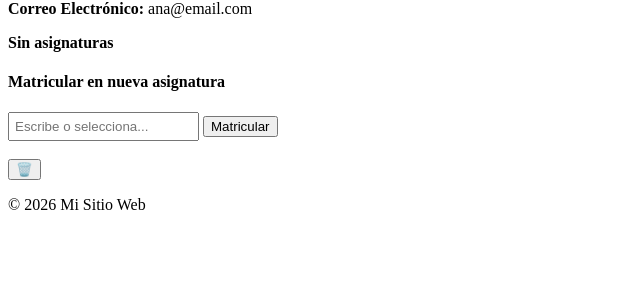
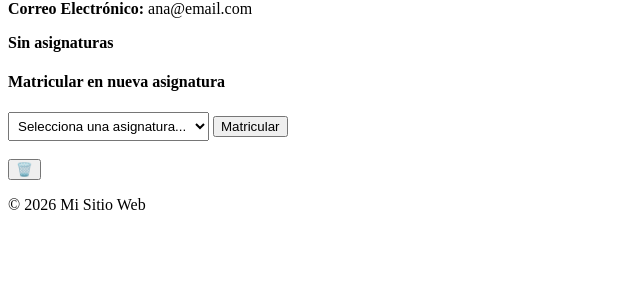
Before and after one commit to RubenToucedaPRO/gestion-escolar-python, a Flask app: page /usuario/85029528T/alumno in a window 1280 px wide. Shown: the part 303-603 px from the top of the page, without its empty margins (0-640 px from the left). Run offline with Flask 3, Linux system fonts and the light colour scheme; the visitor is signed in with stand-in values (Sample User, id 1); data comes from the database, SQL or seed files in the repository.

Commit message:
Matricular y calificar asignaturas dsiponibles en cada caso

```diff
--- a/app/templates/detalle_usuario.html
+++ b/app/templates/detalle_usuario.html
@@ -43,14 +43,12 @@
                     <form action="{{ url_for('alumnos.calificar') }}" method="POST">
                         <input type="hidden" name="dni" value="{{ usuario.get_dni() }}">
 
-                        <input type="text" name="nombre_asignatura" list="lista-asignaturas-alumno"
-                        placeholder="Escribe o selecciona..." required style="flex-grow: 1; padding: 5px;">
-
-                        <datalist id="lista-asignaturas-alumno">
+                        <select name="nombre_asignatura" required style="flex-grow: 1; padding: 5px;">
+                            <option value="" disabled selected>Selecciona una asignatura...</option>
                             {% for asig in usuario.get_asignaturas() %}
-                                <option value="{{ asig.get_nombre() }}">
+                                <option value="{{ asig.get_nombre() }}">{{ asig.get_nombre() }}</option>
                             {% endfor %}
-                        </datalist>
+                        </select>
 
                         <input type="number" step="0.01" name="nota" required>
 
@@ -67,14 +65,12 @@
                 <form action="{{ url_for('alumnos.matricular') }}" method="POST">
                     <input type="hidden" name="dni" value="{{ usuario.get_dni() }}">
 
-                    <input type="text" name="nombre_asignatura" list="lista-asignaturas"
-                   placeholder="Escribe o selecciona..." required style="flex-grow: 1; padding: 5px;">
-
-                    <datalist id="lista-asignaturas">
+                    <select name="nombre_asignatura" required style="flex-grow: 1; padding: 5px;">
+                        <option value="" disabled selected>Selecciona una asignatura...</option>
                         {% for asig in asignaturas_sistema %}
-                            <option value="{{ asig }}">
+                            <option value="{{ asig }}">{{ asig }}</option>
                         {% endfor %}
-                    </datalist>
+                    </select>
 
                     <button type="submit">
                         Matricular
```
